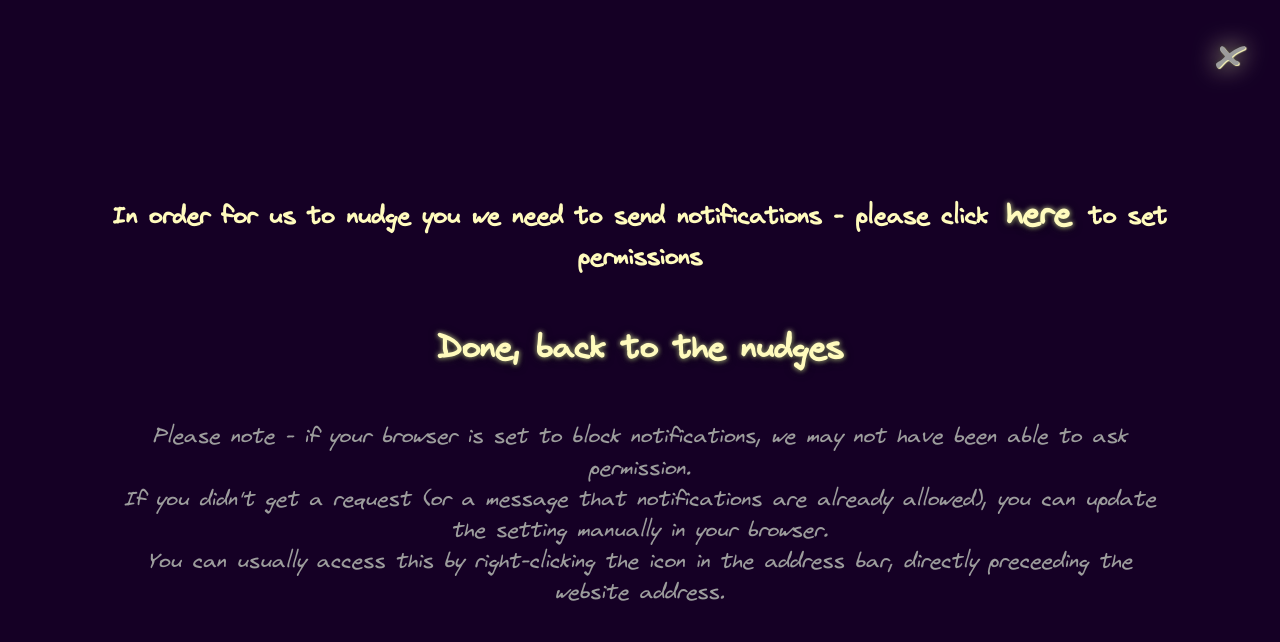
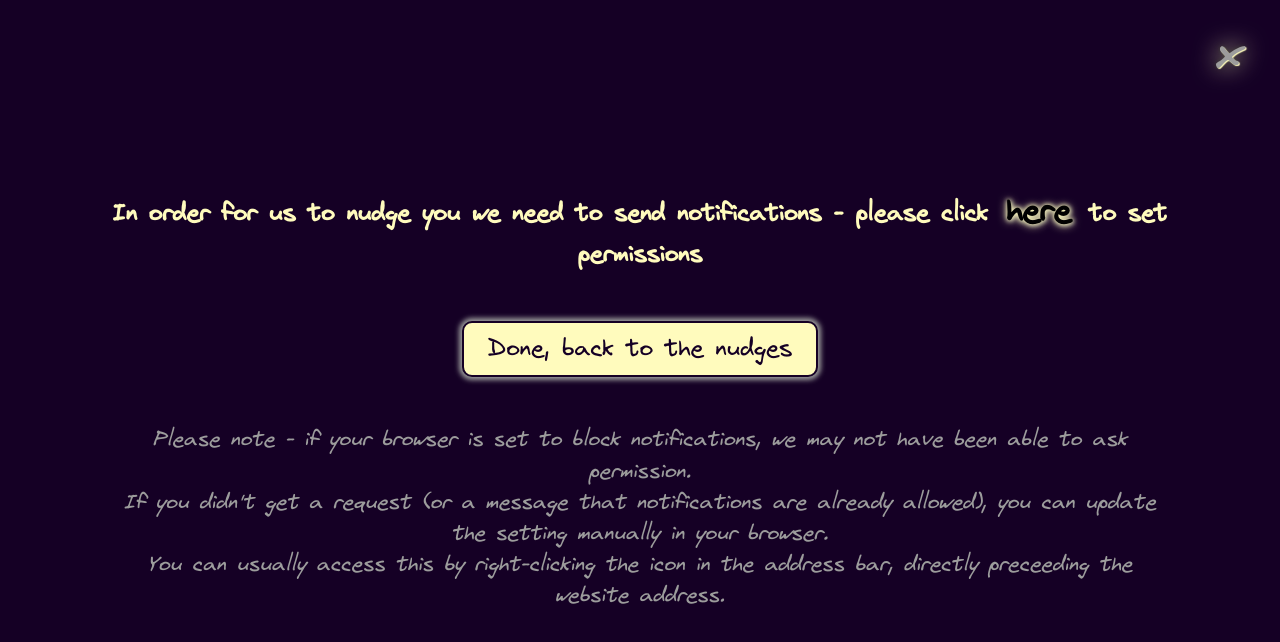
Before and after one commit to lalicia/hey-heyU, a React (Create React App) app in the folder frontend_heyu/: page /nudges-break in a window 1280 px wide. Shown: the top 642 px of the page. Built offline with nearby package versions, Linux system fonts and the light colour scheme.

Commit message:
updated styling for Modal buttons to keep theme with other buttons

```diff
--- a/frontend_heyu/src/App.css
+++ b/frontend_heyu/src/App.css
@@ -158,7 +158,7 @@ select:focus {
 } */
 /*************************************end of Home styles*/
 
-/*************************************ExhibitModal.js css*/
+/*************************************Modal styles*/
 .modalbg {
   width: 100vw;
   height: 100vh;
@@ -220,20 +220,23 @@ select:focus {
   margin: 1rem;
 }
 
-.modal-msg button {
+.modal-msg-text button {
   background-color: transparent;
   border: none;
   font-family: virgil;
   font-size: 2rem;
   font-weight: 900;
   cursor: pointer;
-  color: #FFFBBD;
-  text-shadow: 0px 1px 10px #1C1C1C, 0 0 5px #FFFBBD, 1px 1px 5px #1C1C1C;
+  text-shadow: 0px 1px 10px #FFFBBD, 0 0 5px #FFFBBD, 1px 1px 5px #9c9c9c;
   z-index: 1;
   /* background-color: red; */
 }
 
-.modal-msg button:hover,
+.modal-msg-text button:hover {
+  color: #FFFBBD;
+  text-shadow: 0px 1px 10px #1C1C1C, 0 0 5px #FFFBBD, 1px 1px 5px #1C1C1C;
+}
+
 .modal-xbtn button:hover {
   color: #1C1C1C;
   text-shadow: 0px 1px 10px #FFFBBD, 0 0 5px #FFFBBD, 1px 1px 5px #9c9c9c;
@@ -243,6 +246,29 @@ select:focus {
   margin: 2rem;
   font-size: 2rem;
   width: fit-content;
+  background-color:#FFFBBD;
+  color:#150025;
+  padding: .5rem 1.5rem .5rem 1.5rem;
+  /* margin: 0 auto;
+  margin-top: 2rem; */
+  font-family: virgil;
+  font-size: 1.5rem;
+  border-radius: 10px;
+  cursor: pointer;
+  box-shadow: 0px 0px 5px 3px #9c9c9c;
+  border: 2px solid #150025;
+}
+
+.modal-done-btn:hover {
+  background-color:#150025;
+  color:#FFFBBD;
+  box-shadow: 0px 0px 5px 10px #9c9c9c;
+}
+
+.modal-done-btn:active {
+  background-color:#FFFBBD;
+  color:#150025;
+  box-shadow: 0px 0px 5px 10px #9c9c9c;
 }
 
 .modal-disclaimer {
```
